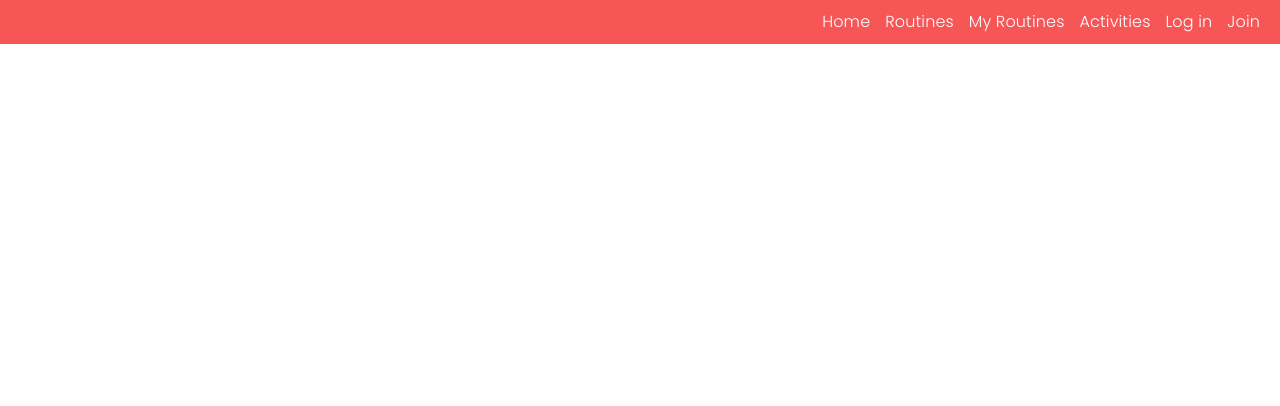
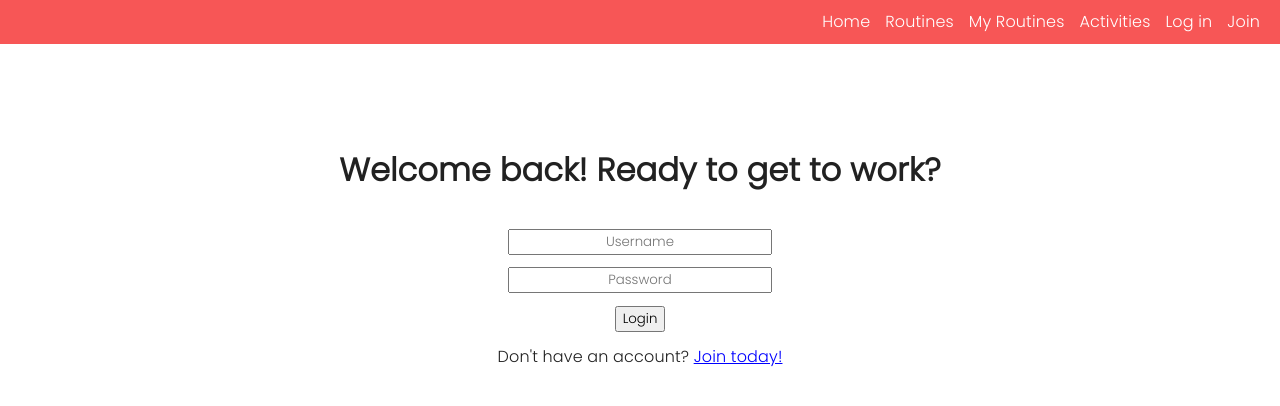
Before and after one commit to ceoconn/Fitn.ssTrack.r-frontend, a React app: page /login in a window 1280 px wide. Built offline with nearby package versions, Linux system fonts and the light colour scheme.

Commit message:
adds login route framework and CSS

```diff
--- a/src/components/Join.js
+++ b/src/components/Join.js
@@ -14,7 +14,7 @@ const Join = ({ setToken, navigate }) => {
         if (results.success) {
             setToken(results.data.token);
             window.localStorage.setItem('token', results.data.token);
-            // navigate('/profile');
+            // navigate('/my-routines');
         } else {
             // setError(true);
             console.log(results.error.message)
@@ -25,7 +25,7 @@ const Join = ({ setToken, navigate }) => {
     return (
         <div>
 
-        <h1 id='join-text'>Join and reach your goals!</h1>
+        <h1 id='join-text'>Get started on your fitness journey today</h1>
 
         <form id='join'
             onSubmit={(e) => {
@@ -47,6 +47,7 @@ const Join = ({ setToken, navigate }) => {
                 id='reg-but'>
                 Join!
             </button>
+            <p>Already have an account? <Link to='/login' className='switch-text'>Login instead!</Link></p>
             {/* <p className={!error ? 'hidden' : 'error'}>
                 Whoops! Those credentials already exist, try <Link to='/login'>signing in</Link> instead, or make up something else!
             </p> */}
--- a/src/components/Login.js
+++ b/src/components/Login.js
@@ -1,8 +1,61 @@
 import React, { useState } from 'react';
 import { loginUser } from '../api';
+import { Link } from 'react-router-dom';
 
 
-const Login = () => {
+const Login = ({ setToken, navigate }) => {
+    const [username, setUsername] = useState('');
+    const [password, setPassword] = useState('');
+    // const [error, setError] = useState(false);
+
+    const handleSubmit = async () => {
+        const results = await loginUser(username, password);
+
+        if (results.success) {
+            setToken(results.data.token);
+            window.localStorage.setItem('token', results.data.token);
+            navigate('/my-routines')
+        } else {
+            // setError(true);
+            console.log('LOGIN FAIL', results.error.message);
+        }
+    }
+
+    return (
+        <div>
+            <h1 id='login-text'>Welcome back! Ready to get to work?</h1>
+
+            <form
+                id='login'
+                onSubmit={(e) => {
+                    e.preventDefault();
+                    handleSubmit();
+                    // setError(false);
+                }}
+            >
+                <input
+                    type='text'
+                    placeholder='Username'
+                    onChange={(e) => setUsername(e.target.value)}
+                />
+                <input
+                    type='password'
+                    placeholder='Password'
+                    onChange={(e) => setPassword(e.target.value)}
+                />
+                <button
+                    type='submit'>
+                    Login
+                </button>
+
+                <p>Don't have an account? <Link to='/join' className='switch-text'>Join today!</Link></p>
+                {/* <p className={!error ? 'hidden' : 'error'}>
+                Incorrect username or password
+            </p> */}
+            </form>
+        </div>
+
+    )
 
 }
 
--- a/src/index.js
+++ b/src/index.js
@@ -37,9 +37,17 @@ const App = () => {
                 <Route
                     path='/join'
                     element={<Join
-                    setToken={ setToken }
-                    token={ token }
-                    navigate={ navigate }
+                        setToken={setToken}
+                        token={token}
+                        navigate={navigate}
+                    />}
+                />
+                <Route
+                    path='/login'
+                    element={<Login
+                        setToken={setToken}
+                        token={token}
+                        navigate={navigate}
                     />}
                 />
             </Routes>
--- a/src/style.css
+++ b/src/style.css
@@ -62,9 +62,31 @@ nav > *:hover {
     margin-top: 0.8rem;
 }
 
-#join-text{
-    margin-bottom: 0;
+#join-text {
     margin-top: 8%;
+}
+
+#login {
+    display: flex;
+    flex-direction: column;
+    justify-content: space-around;
+    width: 50%;
+    margin-bottom: 8%;
+    margin-left: 25%;
+    margin-right: 25%;
+}
+
+#login > * {
+    margin: auto;
+    margin-top: 0.8rem;
+}
+
+#login-text {
+    margin-top: 8%;
+}
+
+.switch-text {
+    color: blue;
 }
 
 .hidden {
```
